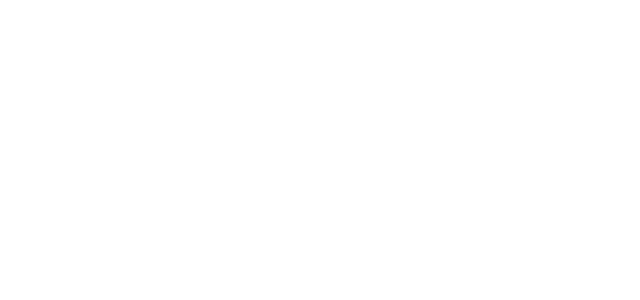
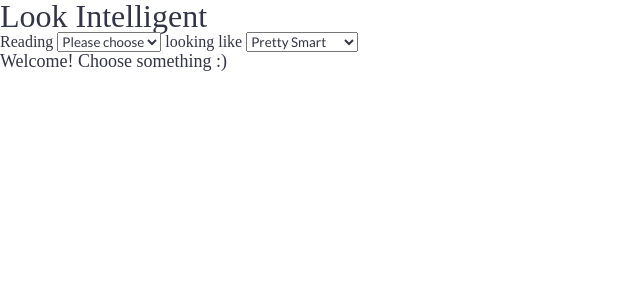
Before and after one commit to p-syche/look-intelligent, a React (Create React App) app: page / in a window 1280 px wide. Shown: the top 300 px of the page, without its empty margins (0-640 px from the left). Built offline with nearby package versions, Linux system fonts and the light colour scheme.

Commit message:
routing work in progress

```diff
--- a/src/components/App.js
+++ b/src/components/App.js
@@ -1,10 +1,10 @@
 import React, { Component } from 'react';
-import { Switch, Route } from 'react-router-dom'
+import { Switch, Route, Redirect } from 'react-router-dom'
 
 import axios from 'axios';
 import base from '../base';
-import AppHome from './AppHome';
-import AppChosen from './AppChosen';
+import Home from './AppHome';
+import Main from './Main';
 
 import '../scss/App.css';
 
@@ -71,13 +71,27 @@ class App extends Component {
 				console.log(error);
 		});
 
-
+		this.setState({redirect: true});
 	}
 
 	render() {
+		if (this.state.redirect) {
+			return <Redirect to={'/looking-smart/' + this.state.chosen.source + '/' + this.state.chosen.appearance} />;
+		}
+
 		return (
 			<Switch>
-				<Route exact path="/looking-smart" component={AppChosen}/>
+				<Route exact path='/' render={()=><Home
+			    	myState={this.state}
+					applyChoice={this.applyChoice}
+			    />} />
+				<Route path='/looking-smart/' render={()=><Main
+			    	myState={this.state}
+					applyChoice={this.applyChoice}
+					chosen={this.state.chosen}
+					loading={this.loading}
+					articles={this.state.articles}
+			    />} />
 			</Switch>
 		);
 	}
--- a/src/components/AppChosen.js
+++ /dev/null
@@ -1,15 +0,0 @@
-import React, { Component } from 'react';
-import Header from './Header';
-
-class AppChosen extends Component {
-	render() {
-		return (
-			<div className="home-page">
-
-				<h4>Welcome! You chose something! :)</h4>
-			</div>
-		)
-	}
-}
-
-export default AppChosen;
--- a/src/components/AppHome.js
+++ b/src/components/AppHome.js
@@ -1,15 +1,18 @@
 import React, { Component } from 'react';
 import Header from './Header';
 
-class AppHome extends Component {
+class Home extends Component {
 	render() {
 		return (
 			<div className="home-page">
-
+				<Header
+					myState={this.props.myState}
+					applyChoice={this.props.applyChoice}
+				/>
 				<h4>Welcome! Choose something :)</h4>
 			</div>
 		)
 	}
 }
 
-export default AppHome;
+export default Home;
--- /dev/null
+++ b/src/components/Main.js
@@ -0,0 +1,23 @@
+import React, { Component } from 'react';
+import Header from './Header';
+import ListOfArticles from './ListOfArticles';
+
+class Main extends Component {
+	render() {
+		return (
+			<div className={"Main " + this.props.chosen.appearance} >
+				<Header
+					myState={this.props.myState}
+					applyChoice={this.applyChoice}
+				/>
+				<ListOfArticles
+					chosen={this.props.chosen}
+					loading={this.props.loading}
+					articles={this.props.articles}
+				/>
+			</div>
+		)
+	}
+}
+
+export default Main;
```
Also changed, not shown: src/components/Home.js (+12 -9 lines).
